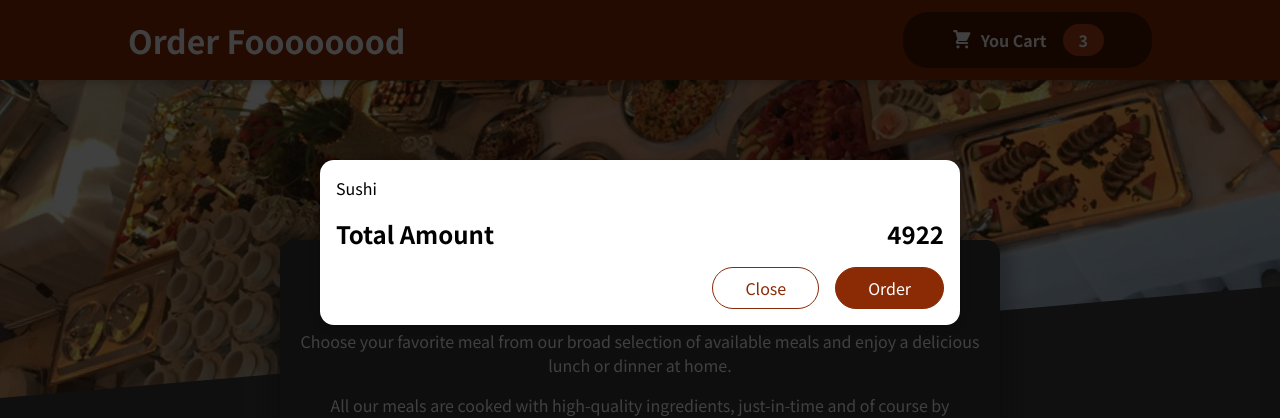
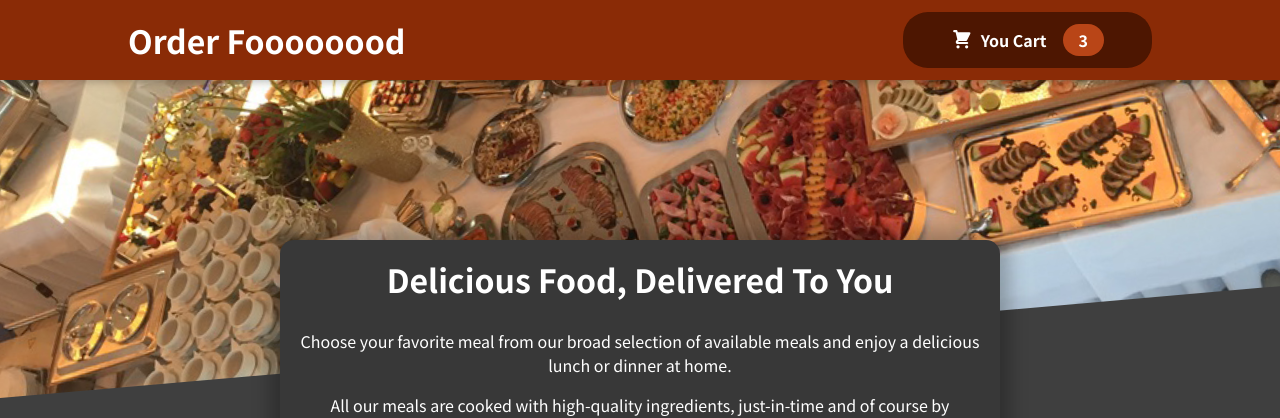
Before and after one commit to darshangit/food-order-react-v17, a React (Create React App) app: page / in a window 1280 px wide. Shown: the top 418 px of the page. Built offline with nearby package versions, Linux system fonts and the light colour scheme.

Commit message:
Modal close and state management

```diff
--- a/src/App.js
+++ b/src/App.js
@@ -1,13 +1,23 @@
+import { useState } from "react";
 import "./App.css";
 import Cart from "./components/Cart/Cart";
 import Header from "./components/Layout/Header";
 import Meals from "./components/Meals/Meals";
 
 function App() {
+  const [cartIsShown, setCartIsShown] = useState(false);
+
+  const showCartHandler = () => {
+    setCartIsShown(true);
+  };
+
+  const hideCartHandler = () => {
+    setCartIsShown(false);
+  };
   return (
     <>
-    <Cart/>
-      <Header />
+      {cartIsShown && <Cart onClose={hideCartHandler}/>}
+      <Header onShowCart={showCartHandler} />
       <main>
         <Meals />
       </main>
--- a/src/components/Cart/Cart.js
+++ b/src/components/Cart/Cart.js
@@ -10,14 +10,14 @@
     </ul>
   );
   return (
-    <Modal>
+    <Modal onClose={props.onClose}>
       {cartItems}
       <div className={styles.total}>
         <span>Total Amount</span>
         <span>4922</span>
       </div>
       <div className={styles.actions}>
-        <button className={styles["button--alt"]}>Close</button>
+        <button className={styles["button--alt"]} onClick={props.onClose}>Close</button>
         <button className={styles.button}>Order</button>
       </div>
     </Modal>
--- a/src/components/Layout/Header.js
+++ b/src/components/Layout/Header.js
@@ -8,7 +8,7 @@
     <>
       <header className={styles.header}>
         <h1>Order Foooooood</h1>
-        <HeaderCartButton/>
+        <HeaderCartButton onClick={props.onShowCart}/>
       </header>
       <div className={styles["main-image"]}>
         <img src={mealsImage} alt="A table of delicious foooooood" />
--- a/src/components/Layout/HeaderCartButton.js
+++ b/src/components/Layout/HeaderCartButton.js
@@ -3,7 +3,7 @@
 
 const HeaderCartButton = (props) => {
   return (
-    <button className={styles.button}>
+    <button className={styles.button} onClick={props.onClick}>
       <span className={styles.icon}>
         <CartIcon />
       </span>
--- a/src/components/UI/Modal.js
+++ b/src/components/UI/Modal.js
@@ -2,7 +2,7 @@
 import ReactDOM from "react-dom";
 
 const Backdrop = (props) => {
-  return <div className={styles.backdrop} />;
+  return <div className={styles.backdrop} onClick={props.onClose}/>;
 };
 
 const ModalOverlay = (props) => {
@@ -18,7 +18,7 @@
 const Modal = (props) => {
   return (
     <>
-      {ReactDOM.createPortal(<Backdrop />, portalElement)}
+      {ReactDOM.createPortal(<Backdrop onClose={props.onClose}/>, portalElement)}
       {ReactDOM.createPortal(
         <ModalOverlay>{props.children}</ModalOverlay>,
         portalElement
```
